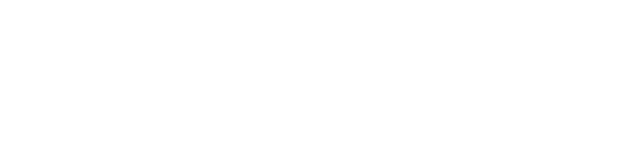
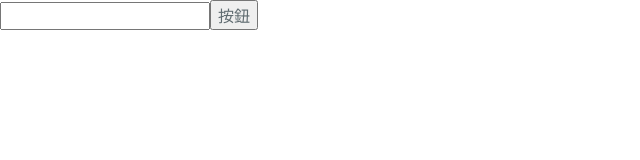
Before and after one commit to skytm2098/web, a plain HTML site: page index.html in a window 1280 px wide. Shown: the whole page, without its empty margins (0-640 px from the left). Drawn offline with nearby package versions, Linux system fonts and the light colour scheme.

Commit message:
Update index.html

```diff
--- a/index.html
+++ b/index.html
@@ -11,7 +11,7 @@
   </head>
   <body>
 
-
+<input type="text"><input type="button" value="按鈕">
 
   </body>
 </html>
```
